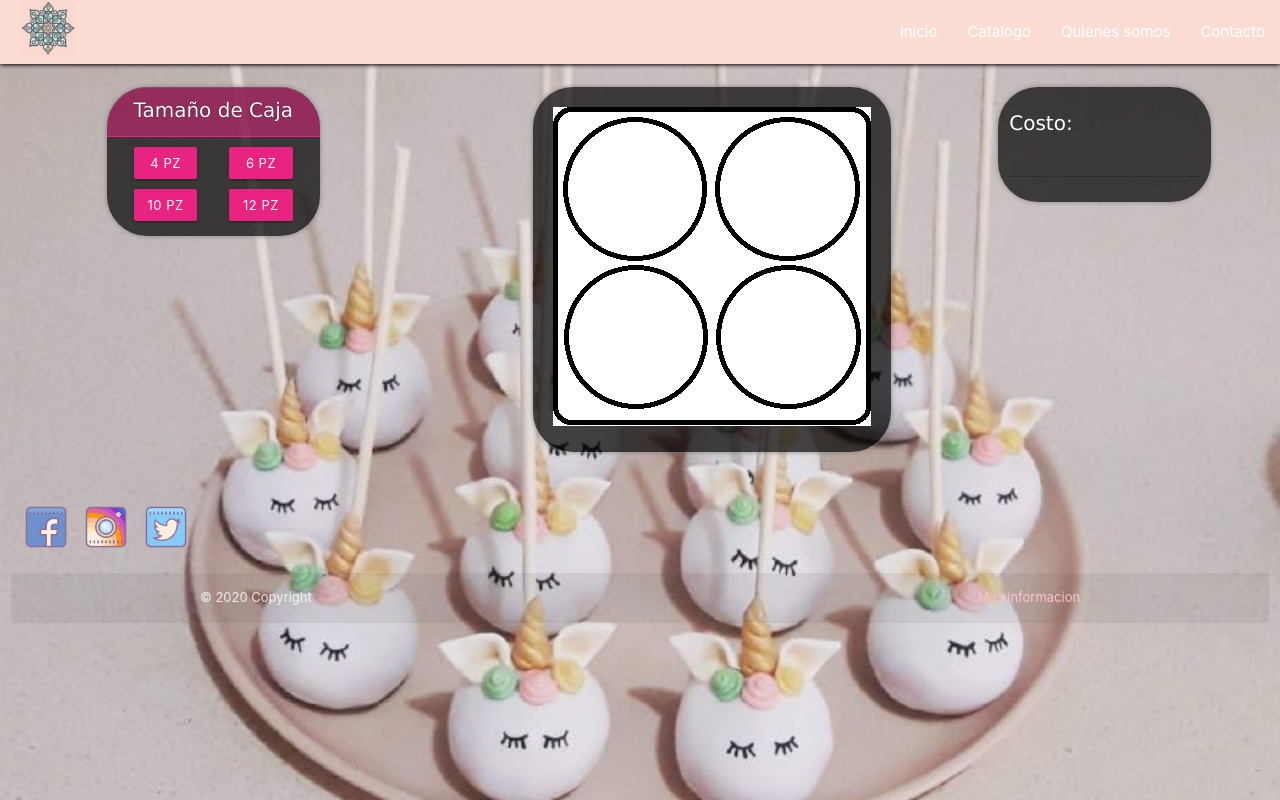
After one commit to CarlaPereyra99/Cakepops, a PHP site: page /views/persPedido.php in a window 1280 px wide. The commit adds this page. Run offline with PHP 8.4, Linux system fonts and the light colour scheme.

Commit message:
Personalización del Pedido
Vista de personalización del pedido entre otras cosas

```diff
--- /dev/null
+++ b/views/persPedido.php
@@ -0,0 +1,66 @@
+<!DOCTYPE html>
+<html lang="es">
+
+<head>
+    <meta charset="UTF-8">
+    <link rel="icon" href="../image/logo.png">
+    <!--Import Google Icon Font-->
+    <link href="https://fonts.googleapis.com/icon?family=Material+Icons" rel="stylesheet">
+    <!--Import materialize.css-->
+    <link type="text/css" rel="stylesheet" href="../css/materialize.css" media="screen,projection" />
+    <link type="text/css" rel="stylesheet" href="../css/estilos.css" media="screen,projection" />
+
+    <!--Let browser know website is optimized for mobile-->
+    <meta name="viewport" content="width=device-width, initial-scale=1.0" />
+    <title>Personalizar Pedido</title>
+</head>
+
+<body>
+    <header>
+        <?php include '../components/navbar.php' ?>
+    </header>
+    <br>
+    <div class="row">
+        <div class="col s8 offset-s2 m3 offset-m1 l2 offset-l1 card" style="margin-top: 0px; padding: 0px">
+            <div class="card-action" style="height: 50px; padding: 15px">
+                <h3 class="center-align" style="margin-top: 0px">Tamaño de Caja</h3>
+            </div>
+            <div class="container col s12 m12 l12">
+                <a class="waves-effect waves-light btn-small col s4 offset-s1 m4 offset-m1 l4 offset-l1"
+                    style="margin-top: 10px" id="b4">4 pz</a>
+                <a class="waves-effect waves-light btn-small col s4 offset-s2 m4 offset-m2 l4 offset-l2"
+                    style="margin-top: 10px" id="b6">6 pz</a>
+                <a class="waves-effect waves-light btn-small col s4 offset-s1 m4 offset-m1 l4 offset-l1"
+                    style="margin-top: 10px; margin-bottom: 15px" id="b10">10 pz</a>
+                <a class="waves-effect waves-light btn-small col s4 offset-s2 m4 offset-m2 l4 offset-l2"
+                    style="margin-top: 10px; margin-bottom: 15px" id="b12">12 pz</a>
+            </div>
+        </div>
+
+        <div class="col offset-s1 offset-m1 offset-l2 card center-align" style="margin-top: 0px; padding: 0px"
+            id="cont">
+            <div class="container col s12 m12 l12" style="padding: 20px;">
+                <img src="../image/p4.png" alt="No Disponible" class="responsive-img" id="p4">
+                <img src="../image/p6.png" alt="No Disponible" class="responsive-img hide" id="p6">
+                <img src="../image/p10.png" alt="No Disponible" class="responsive-img hide" id="p10">
+                <img src="../image/p12.png" alt="No Disponible" class="responsive-img hide" id="p12">
+            </div>
+        </div>
+
+        <div class="card container col l2 offset-l1" style="margin-top: 0px" id="precio">
+            <h3 class="white-text">Costo: <input disabled value="" class="white-text center-align" type="number"
+                    name="precio" id="precio"></h3>
+        </div>
+
+    </div>
+
+    <footer>
+        <?php include '../components/footer.php'?>
+    </footer>
+
+    <script src="../js/materialize.js"></script>
+    <script src="../js/material.js"></script>
+    <script src="../js/personalizar.js"></script>
+</body>
+
+</html>
```
Also changed, not shown: js/personalizar.js (added, +56 -0 lines), views/catalogo.php (+4 -3 lines), image/p10.png (added), image/p12.png (added), image/p4.png (added), image/p6.png (added).
